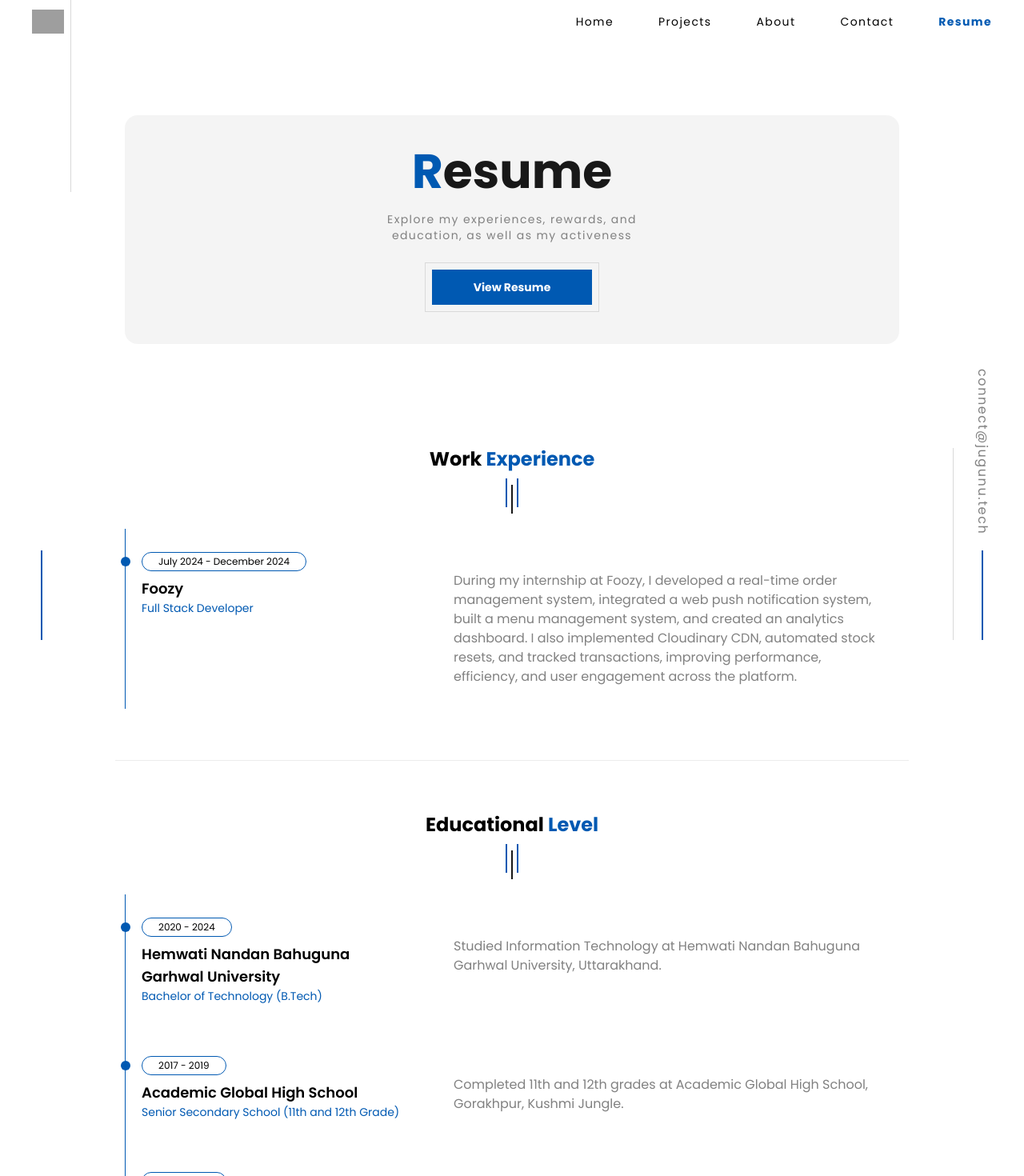
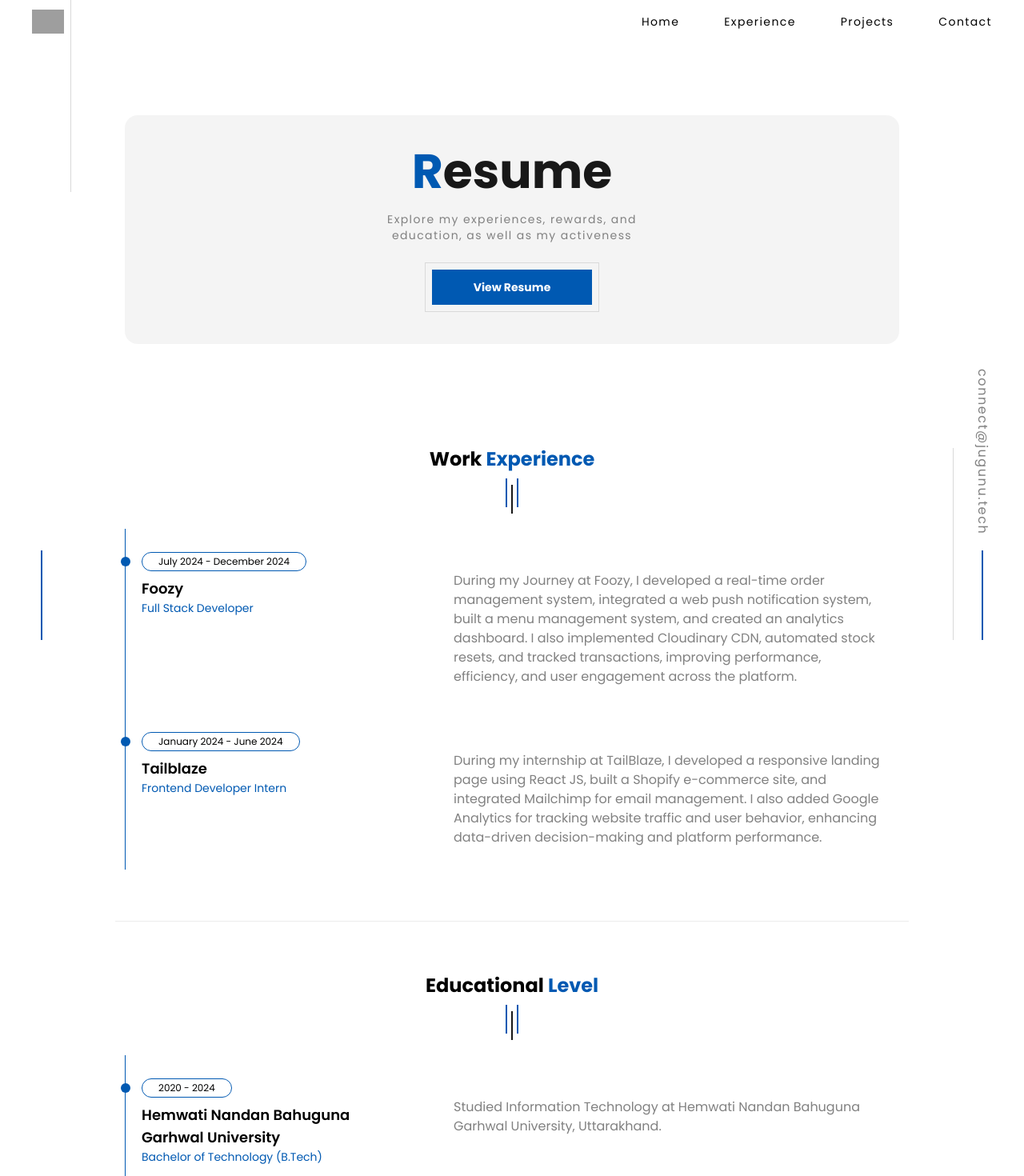
Before and after one commit to jugunu-21/jugunu_portfolio, a Next.js app: page /resume in a window 1280 px wide. Shown: the top 1470 px of the page at 80% size. Built offline with nearby package versions, Linux system fonts and the light colour scheme; grey boxes are pictures that could not be loaded.

Commit message:
add work experience in home page

```diff
--- a/components/templates/AppShell.jsx
+++ b/components/templates/AppShell.jsx
@@ -36,7 +36,7 @@ AppShell.propTypes = {
 AppShell.defaultProps = {
   title: 'Jugunu Singh',
   description:
-    'I am passionate and interested in the ever-growing field of Web development.',
+    'I’m deeply interested in the ever-growing field of web development, always excited to create innovative solutions.',
   keyword: '',
   hero: false,
   cta: true,
--- a/data/user.json
+++ b/data/user.json
@@ -1,7 +1,7 @@
 {
   "name": "Jugunu Singh",
   "status": "Full Stack Web Developer",
-  "description": "I am passionate and interested in the ever-growing field of Web development",
+  "description": "I’m deeply interested in the ever-growing field of web development, always excited to create innovative solutions.",
   "navigations": [
     {
       "id": 1,
@@ -9,24 +9,19 @@
       "url": "/"
     },
     {
+      "id": 4,
+      "name": "Experience",
+      "url": "/#experience"
+    },
+    {
       "id": 3,
       "name": "Projects",
       "url": "/#project"
     },
     {
-      "id": 4,
-      "name": "About",
-      "url": "/#about"
-    },
-    {
       "id": 5,
       "name": "Contact",
       "url": "/contact"
-    },
-    {
-      "id": 2,
-      "name": "Resume",
-      "url": "/resume"
     }
   ],
   "services": [
@@ -242,6 +237,27 @@
       }
     ]
   },
+  "experience": {
+    "title": "Work Experience",
+    "contents": [
+      {
+        "id": 1,
+        "timestamp": "July 2024 -  December 2024",
+        "name": "Foozy",
+        "info": "Full Stack Developer",
+        "description": "During my Journey at Foozy, I developed a real-time order management system, integrated a web push notification system, built a menu management system, and created an analytics dashboard. I also implemented Cloudinary CDN, automated stock resets, and tracked transactions, improving performance, efficiency, and user engagement across the platform.",
+        "url": "#"
+      },
+      {
+        "id": 2,
+        "timestamp": "January 2024 -  June 2024",
+        "name": "Tailblaze",
+        "info": "Frontend Developer Intern",
+        "description": "During my internship at TailBlaze, I developed a responsive landing page using React JS, built a Shopify e-commerce site, and integrated Mailchimp for email management. I also added Google Analytics for tracking website traffic and user behavior, enhancing data-driven decision-making and platform performance.",
+        "url": "#"
+      }
+    ]
+  },
   "about": {
     "title": "About",
     "description": "Hi, I’m Jugunu Singh, a passionate Full Stack Developer with a year of experience working with the MERN stack. I’ve contributed to building web applications like admin dashboards, landing pages, and real-time systems. My journey began with a love for creating user-friendly interfaces, and now I’m all about crafting dynamic, scalable solutions. I’m skilled in tools like React, Next.js, and TailwindCSS, and enjoy challenges like data visualization and optimizing performance. "
@@ -255,11 +271,19 @@
         "title": "Work Experience",
         "contents": [
           {
-            "id": 5,
+            "id": 1,
             "timestamp": "July 2024 -  December 2024",
             "name": "Foozy",
             "info": "Full Stack Developer",
-            "description": "During my internship at Foozy, I developed a real-time order management system, integrated a web push notification system, built a menu management system, and created an analytics dashboard. I also implemented Cloudinary CDN, automated stock resets, and tracked transactions, improving performance, efficiency, and user engagement across the platform.",
+            "description": "During my Journey at Foozy, I developed a real-time order management system, integrated a web push notification system, built a menu management system, and created an analytics dashboard. I also implemented Cloudinary CDN, automated stock resets, and tracked transactions, improving performance, efficiency, and user engagement across the platform.",
+            "url": "#"
+          },
+          {
+            "id": 2,
+            "timestamp": "January 2024 -  June 2024",
+            "name": "Tailblaze",
+            "info": "Frontend Developer Intern",
+            "description": "During my internship at TailBlaze, I developed a responsive landing page using React JS, built a Shopify e-commerce site, and integrated Mailchimp for email management. I also added Google Analytics for tracking website traffic and user behavior, enhancing data-driven decision-making and platform performance.",
             "url": "#"
           }
         ]
--- a/pages/_document.jsx
+++ b/pages/_document.jsx
@@ -8,7 +8,6 @@ class MyDocument extends Document {
   }
 
   render() {
-    console.log('Google Analytics ID:', process.env.NEXT_PUBLIC_GOOGLE_ANALYTICS);
     return (
       <Html lang="en" className='scroll-smooth'>
         <Head>
--- a/pages/index.jsx
+++ b/pages/index.jsx
@@ -4,9 +4,10 @@ import USER from '../data/user.json';
 import AppSection from '../components/molecules/AppSection';
 import AppProject from '../components/atomics/AppProject';
 import AppShell from '../components/templates/AppShell';
-
+import AppTimeline from '../components/atomics/AppTimeline';
 const Home = () => (
   <div >
+
     <AppShell hero>
       <div id="about">
         <AppSection title={USER.about.title} >
@@ -40,6 +41,34 @@ const Home = () => (
           ))}
         </div>
       </AppSection>
+      <div id="experience">
+        <AppSection title={USER.experience.title} className="py-0">
+          {USER.experience.contents.map((subItem) => (
+            <AppTimeline key={subItem.id} item={subItem}>
+              {subItem.description}
+              {subItem.list ? (
+                <ul className="mt-4">
+                  {subItem.list.map((listItem) => (
+                    <li key={listItem.id} className="list-disc list-inside mb-2">
+                      <a
+                        href={listItem.url}
+                        target="_blank"
+                        rel="noopener noreferrer"
+                        className="text-black hover:text-primary"
+                        title={listItem.level}
+                      >
+                        {listItem.name}
+                      </a>
+                    </li>
+                  ))}
+                </ul>
+              ) : (
+                ''
+              )}
+            </AppTimeline>
+          ))}
+        </AppSection>
+      </div>
       <AppSection title="Projects's I have Completed">
         <div className="grid grid-cols-1 sm:grid-cols-2 lg:grid-cols-3 gap-x-4 gap-y-6">
           {USER.project.contents
```
